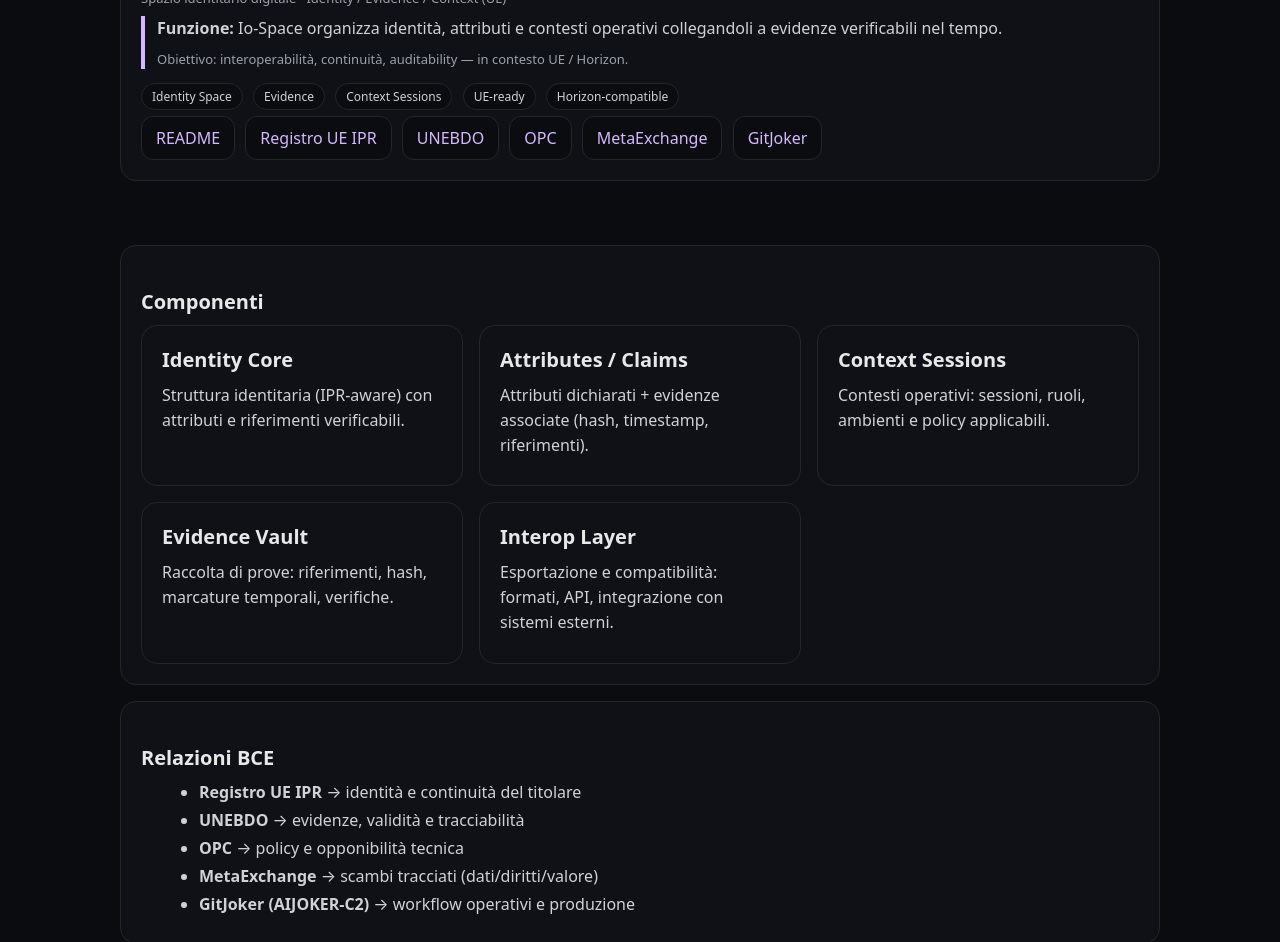
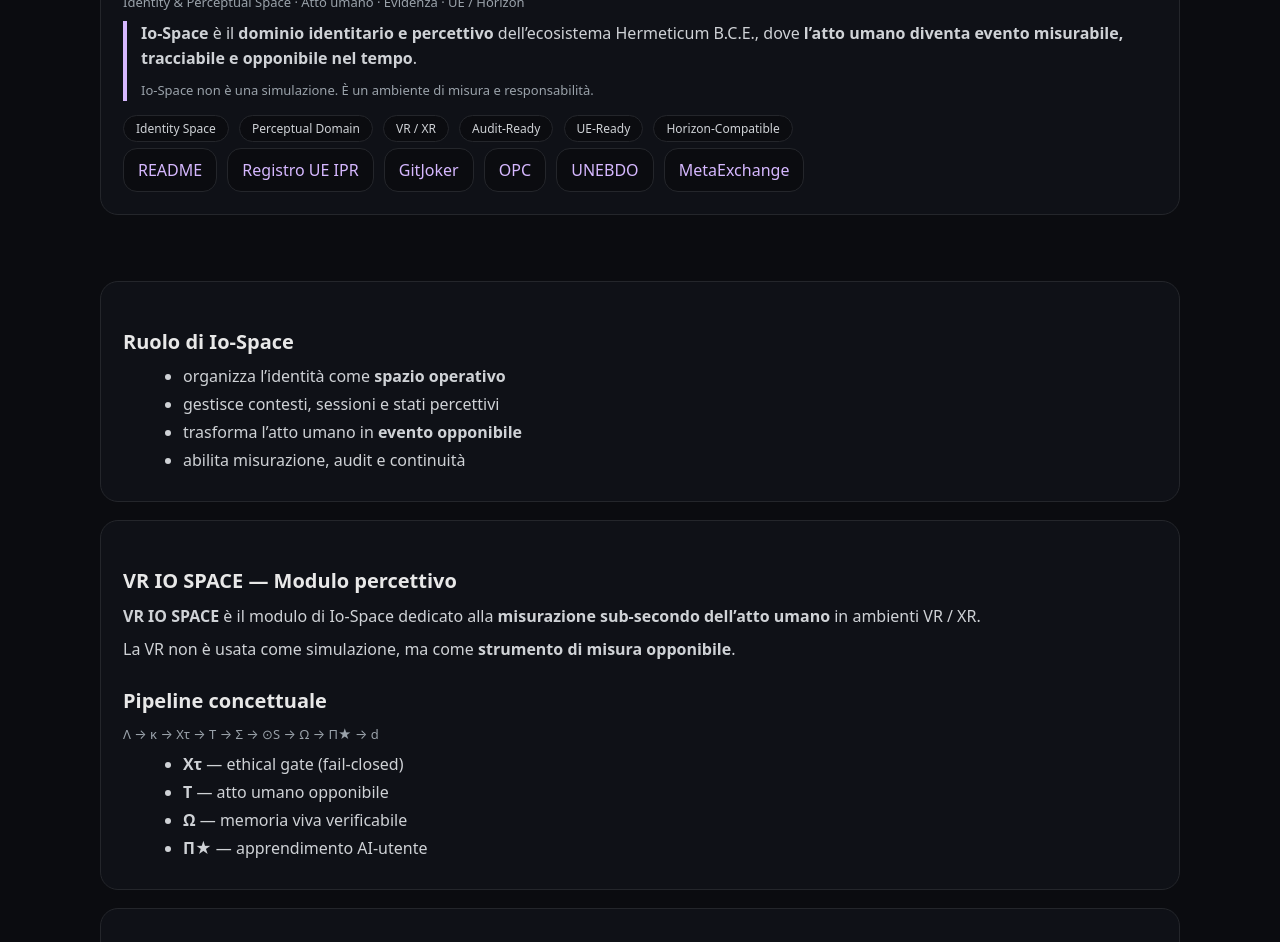
Before and after one commit to manuelcoletta1-source/iospace, a plain HTML site: page index.html in a window 1280 px wide. Shown: the part 106-1048 px from the top of the page. Drawn offline with Linux system fonts and the light colour scheme.

Commit message:
feat: add Io-Space index (identity + perceptual domain UE)

```diff
--- a/index.html
+++ b/index.html
@@ -3,40 +3,74 @@
 <head>
   <meta charset="utf-8" />
   <meta name="viewport" content="width=device-width,initial-scale=1" />
-  <title>Io-Space — Spazio Identitario Digitale (UE)</title>
-  <meta name="description" content="Io-Space è il nodo BCE per lo spazio identitario digitale: identità, attributi, contesti e evidenze organizzati per verificabilità, continuità e interoperabilità. UE / Horizon-compatible." />
+  <title>Io-Space — Identity & Perceptual Space (UE)</title>
+
+  <meta name="description" content="Io-Space è il dominio identitario e percettivo dell’ecosistema Hermeticum B.C.E.: identità, contesti e atti umani misurabili, verificabili e opponibili nel tempo. UE / Horizon-compatible." />
   <meta name="robots" content="index, follow" />
 
   <style>
     :root { color-scheme: dark; }
-    body { margin:0; font-family: system-ui, -apple-system, Segoe UI, Roboto, Arial, sans-serif; background:#0b0c10; color:#e8e8e8; }
-    header, main, footer { max-width: 1040px; margin: 0 auto; padding: 24px; }
-    .card { background:#0f1117; border:1px solid #24262b; border-radius:16px; padding:20px; margin-bottom:16px; }
-    h1 { margin:0 0 6px 0; font-size:30px; }
-    h2 { margin:22px 0 10px 0; font-size:20px; }
-    p { margin:8px 0; line-height:1.55; color:#cfd2d6; }
-    ul { margin:8px 0 8px 18px; color:#cfd2d6; }
+    body {
+      margin:0;
+      font-family: system-ui, -apple-system, Segoe UI, Roboto, Arial, sans-serif;
+      background:#0b0c10;
+      color:#e8e8e8;
+    }
+    header, main, footer {
+      max-width: 1080px;
+      margin: 0 auto;
+      padding: 24px;
+    }
+    .card {
+      background:#0f1117;
+      border:1px solid #24262b;
+      border-radius:18px;
+      padding:22px;
+      margin-bottom:18px;
+    }
+    h1 { margin:0 0 8px 0; font-size:32px; }
+    h2 { margin:24px 0 10px 0; font-size:20px; }
+    p { margin:8px 0; line-height:1.6; color:#cfd2d6; }
+    ul { margin:8px 0 8px 20px; color:#cfd2d6; }
     li { margin:6px 0; }
     a { color:#d6b8ff; text-decoration:none; }
     a:hover { text-decoration:underline; }
     .meta { font-size:13px; color:#9aa2aa; }
-    .tag { display:inline-block; padding:4px 10px; border:1px solid #24262b; border-radius:999px; font-size:12px; background:#0b0c10; color:#cfd2d6; margin-right:6px; margin-top:6px; }
-    .btn { display:inline-block; padding:10px 14px; border-radius:12px; border:1px solid #24262b; background:#0b0c10; margin:6px 6px 0 0; }
-    .grid { display:grid; gap:16px; grid-template-columns: repeat(auto-fit, minmax(300px, 1fr)); }
-    .rule { border-left: 4px solid #d6b8ff; padding-left: 12px; }
+    .tag {
+      display:inline-block;
+      padding:4px 12px;
+      border:1px solid #24262b;
+      border-radius:999px;
+      font-size:12px;
+      background:#0b0c10;
+      color:#cfd2d6;
+      margin-right:6px;
+      margin-top:6px;
+    }
+    .btn {
+      display:inline-block;
+      padding:10px 14px;
+      border-radius:14px;
+      border:1px solid #24262b;
+      background:#0b0c10;
+      margin:6px 6px 0 0;
+    }
+    .grid {
+      display:grid;
+      gap:16px;
+      grid-template-columns: repeat(auto-fit, minmax(300px, 1fr));
+    }
+    .rule {
+      border-left:4px solid #d6b8ff;
+      padding-left:14px;
+    }
+    code {
+      background:#0b0c10;
+      border:1px solid #24262b;
+      border-radius:8px;
+      padding:2px 6px;
+    }
   </style>
-
-  <script type="application/ld+json">
-  {
-    "@context": "https://schema.org",
-    "@type": "SoftwareApplication",
-    "name": "Io-Space",
-    "description": "Nodo BCE per spazio identitario digitale: identità, attributi, contesti e evidenze organizzati per verificabilità e interoperabilità (UE / Horizon).",
-    "applicationCategory": "SystemIntegration",
-    "operatingSystem": "Web",
-    "author": { "@type": "Organization", "name": "HERMETICUM B.C.E. S.r.l." }
-  }
-  </script>
 </head>
 
 <body>
@@ -44,28 +78,37 @@
 <header>
   <div class="card">
     <h1>Io-Space</h1>
-    <p class="meta">Spazio identitario digitale · Identity / Evidence / Context (UE)</p>
+    <p class="meta">
+      Identity & Perceptual Space · Atto umano · Evidenza · UE / Horizon
+    </p>
 
     <div class="rule">
-      <p><strong>Funzione:</strong> Io-Space organizza identità, attributi e contesti operativi collegandoli a evidenze verificabili nel tempo.</p>
-      <p class="meta">Obiettivo: interoperabilità, continuità, auditability — in contesto UE / Horizon.</p>
+      <p>
+        <strong>Io-Space</strong> è il <strong>dominio identitario e percettivo</strong>
+        dell’ecosistema Hermeticum B.C.E., dove
+        <strong>l’atto umano diventa evento misurabile, tracciabile e opponibile nel tempo</strong>.
+      </p>
+      <p class="meta">
+        Io-Space non è una simulazione. È un ambiente di misura e responsabilità.
+      </p>
     </div>
 
     <div>
       <span class="tag">Identity Space</span>
-      <span class="tag">Evidence</span>
-      <span class="tag">Context Sessions</span>
-      <span class="tag">UE-ready</span>
-      <span class="tag">Horizon-compatible</span>
+      <span class="tag">Perceptual Domain</span>
+      <span class="tag">VR / XR</span>
+      <span class="tag">Audit-Ready</span>
+      <span class="tag">UE-Ready</span>
+      <span class="tag">Horizon-Compatible</span>
     </div>
 
     <div>
       <a class="btn" href="./README.md">README</a>
       <a class="btn" href="https://manuelcoletta1-source.github.io/ue-ipr-registry/">Registro UE IPR</a>
+      <a class="btn" href="https://manuelcoletta1-source.github.io/gitjoker-c2/">GitJoker</a>
+      <a class="btn" href="https://manuelcoletta1-source.github.io/opc/">OPC</a>
       <a class="btn" href="https://manuelcoletta1-source.github.io/unebdo/">UNEBDO</a>
-      <a class="btn" href="https://manuelcoletta1-source.github.io/opc/">OPC</a>
       <a class="btn" href="https://manuelcoletta1-source.github.io/metaexchange/">MetaExchange</a>
-      <a class="btn" href="https://manuelcoletta1-source.github.io/gitjoker-c2/">GitJoker</a>
     </div>
   </div>
 </header>
@@ -73,49 +116,57 @@
 <main>
 
   <section class="card">
-    <h2>Componenti</h2>
-    <div class="grid">
-      <div class="card" style="margin:0;">
-        <h2 style="margin-top:0;">Identity Core</h2>
-        <p>Struttura identitaria (IPR-aware) con attributi e riferimenti verificabili.</p>
-      </div>
-      <div class="card" style="margin:0;">
-        <h2 style="margin-top:0;">Attributes / Claims</h2>
-        <p>Attributi dichiarati + evidenze associate (hash, timestamp, riferimenti).</p>
-      </div>
-      <div class="card" style="margin:0;">
-        <h2 style="margin-top:0;">Context Sessions</h2>
-        <p>Contesti operativi: sessioni, ruoli, ambienti e policy applicabili.</p>
-      </div>
-      <div class="card" style="margin:0;">
-        <h2 style="margin-top:0;">Evidence Vault</h2>
-        <p>Raccolta di prove: riferimenti, hash, marcature temporali, verifiche.</p>
-      </div>
-      <div class="card" style="margin:0;">
-        <h2 style="margin-top:0;">Interop Layer</h2>
-        <p>Esportazione e compatibilità: formati, API, integrazione con sistemi esterni.</p>
-      </div>
-    </div>
-  </section>
-
-  <section class="card">
-    <h2>Relazioni BCE</h2>
+    <h2>Ruolo di Io-Space</h2>
     <ul>
-      <li><strong>Registro UE IPR</strong> → identità e continuità del titolare</li>
-      <li><strong>UNEBDO</strong> → evidenze, validità e tracciabilità</li>
-      <li><strong>OPC</strong> → policy e opponibilità tecnica</li>
-      <li><strong>MetaExchange</strong> → scambi tracciati (dati/diritti/valore)</li>
-      <li><strong>GitJoker (AIJOKER-C2)</strong> → workflow operativi e produzione</li>
+      <li>organizza l’identità come <strong>spazio operativo</strong></li>
+      <li>gestisce contesti, sessioni e stati percettivi</li>
+      <li>trasforma l’atto umano in <strong>evento opponibile</strong></li>
+      <li>abilita misurazione, audit e continuità</li>
     </ul>
   </section>
 
   <section class="card">
-    <h2>Allineamento UE</h2>
+    <h2>VR IO SPACE — Modulo percettivo</h2>
+    <p>
+      <strong>VR IO SPACE</strong> è il modulo di Io-Space dedicato alla
+      <strong>misurazione sub-secondo dell’atto umano</strong> in ambienti VR / XR.
+    </p>
+    <p>
+      La VR non è usata come simulazione, ma come
+      <strong>strumento di misura opponibile</strong>.
+    </p>
+
+    <h2>Pipeline concettuale</h2>
+    <p class="meta">
+      Λ → κ → Χτ → Τ → Σ → ⊙S → Ω → Π★ → d
+    </p>
+
     <ul>
-      <li><strong>Horizon Europe:</strong> metodologia, governance, auditability del progetto</li>
-      <li><strong>AI Act:</strong> logging e accountability per sistemi ad alto rischio</li>
-      <li><strong>NIS2 / CER:</strong> tracciabilità e resilienza operativa</li>
-      <li><strong>eIDAS / ETSI:</strong> integrità e continuità temporale delle evidenze</li>
+      <li><strong>Χτ</strong> — ethical gate (fail-closed)</li>
+      <li><strong>Τ</strong> — atto umano opponibile</li>
+      <li><strong>Ω</strong> — memoria viva verificabile</li>
+      <li><strong>Π★</strong> — apprendimento AI-utente</li>
+    </ul>
+  </section>
+
+  <section class="card">
+    <h2>Relazione con i nodi BCE</h2>
+    <ul>
+      <li><strong>OPC</strong> → policy, soglie, vincoli etici</li>
+      <li><strong>UNEBDO</strong> → evidenze, hash, timestamp</li>
+      <li><strong>MetaExchange</strong> → scambi tracciati</li>
+      <li><strong>GitJoker (AIJOKER-C2)</strong> → operatività e workflow</li>
+      <li><strong>Registro UE IPR</strong> → identità e continuità</li>
+    </ul>
+  </section>
+
+  <section class="card">
+    <h2>Ambito UE</h2>
+    <ul>
+      <li><strong>Horizon Europe</strong> — misurazione, governance, TRL</li>
+      <li><strong>AI Act</strong> — controllo umano e accountability</li>
+      <li><strong>NIS2 / CER</strong> — resilienza e auditabilità</li>
+      <li><strong>eIDAS / ETSI</strong> — integrità e continuità temporale</li>
     </ul>
   </section>
 
@@ -130,7 +181,7 @@
   <div class="card">
     <p class="meta">
       © 2026 — HERMETICUM B.C.E. S.r.l. — Manuel Coletta<br/>
-      Io-Space · Spazio identitario digitale (UE)
+      Io-Space · Identity & Perceptual Space
     </p>
   </div>
 </footer>
```
